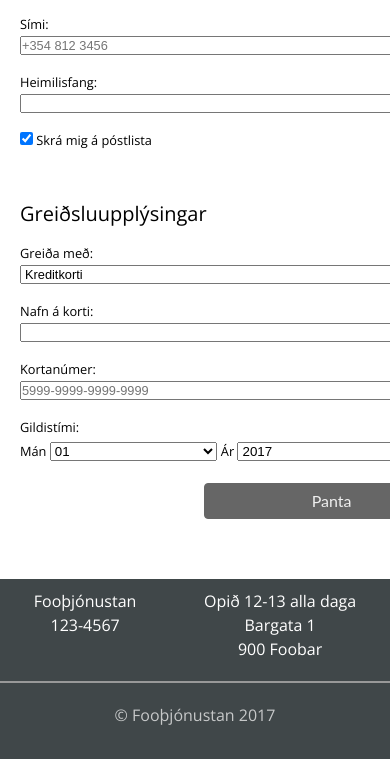
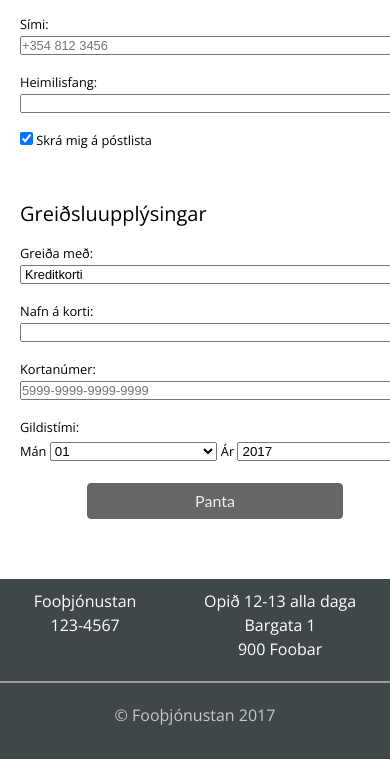
Before and after one commit to SonjaDogg/Stort-verkefni-1, a website: page form.html in a window 390 px wide. Shown: the part 857-1636 px from the top of the page. Drawn offline with nearby package versions, Linux system fonts and the light colour scheme.

Commit message:
Fixed button alignment form.html. Still a little bit off because it conflicts with the alignment of the form

```diff
--- a/form.html
+++ b/form.html
@@ -130,7 +130,7 @@
         </div>
 
         <div class="row">
-          <div class="offset-4 col col-4 col-sm-6 col-xs-12">
+          <div class="offset-4 col col-4 col-sm-6 offset-xs-0 col-xs-12">
             <div class="button button--three">Panta</div>
           </div>
         </div>
```
